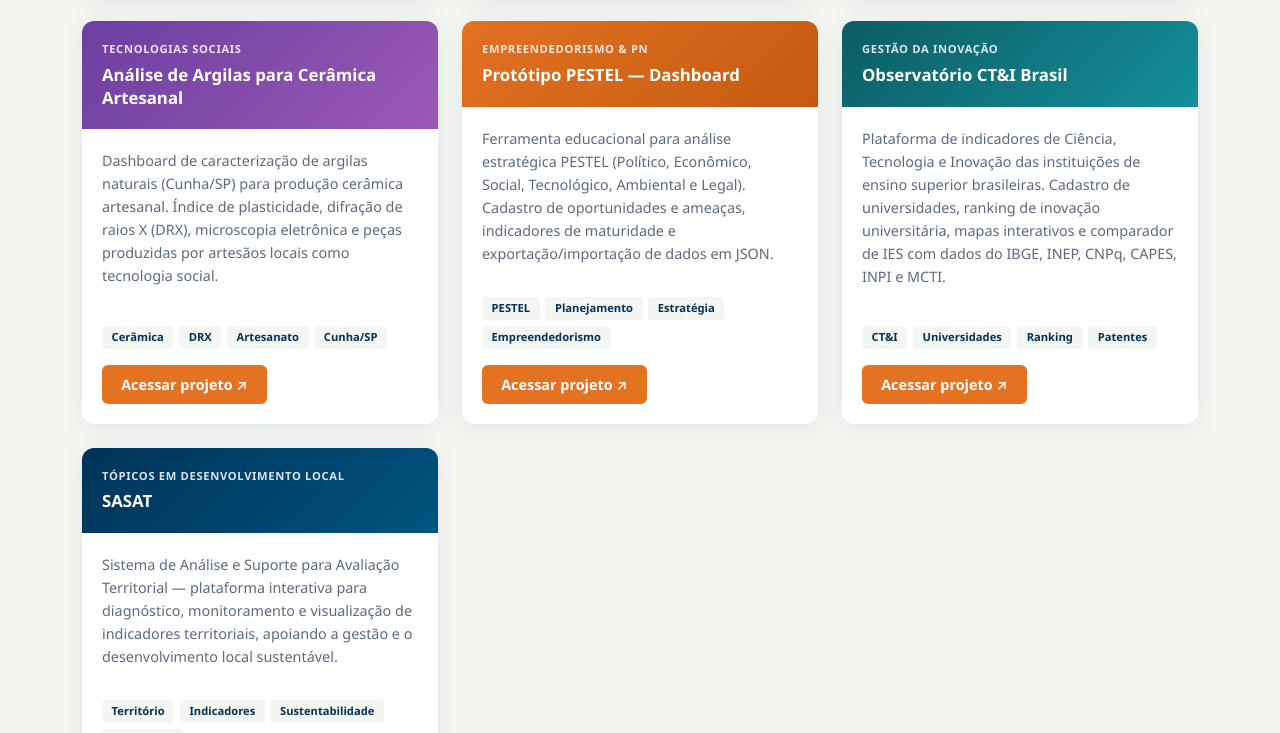
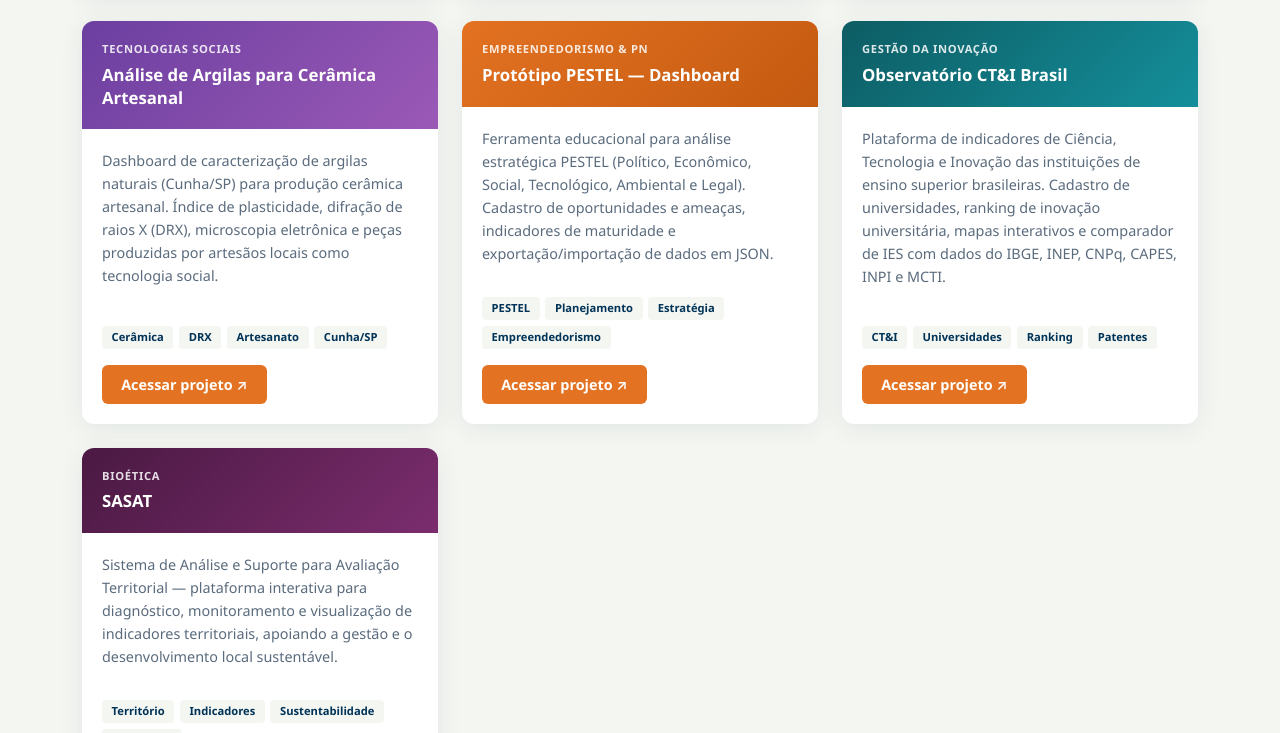
Before and after one commit to rodrigobragatere/PPGDL, a website: page index.html in a window 1280 px wide. Shown: the part 3787-4520 px from the top of the page. Drawn offline with nearby package versions, Linux system fonts and the light colour scheme.

Commit message:
ajuste card

```diff
--- a/css/styles.css
+++ b/css/styles.css
@@ -331,6 +331,10 @@ body {
   background: linear-gradient(135deg, #0d5c63, #148f9b);
 }
 
+.project-card-header.bioetica {
+  background: linear-gradient(135deg, #4a1942, #7b2d6e);
+}
+
 .project-discipline {
   font-size: 0.7rem;
   font-weight: 700;
--- a/index.html
+++ b/index.html
@@ -245,6 +245,7 @@
           <button class="filter-btn" data-filter="tecnologias">Tecnologias Sociais</button>
           <button class="filter-btn" data-filter="empreendedorismo">Empreendedorismo &amp; PN</button>
           <button class="filter-btn" data-filter="gestao">Gestão da Inovação</button>
+          <button class="filter-btn" data-filter="bioetica">Bioética</button>
         </div>
 
         <div class="row g-4" id="projectsGrid">
@@ -405,11 +406,11 @@
             </article>
           </div>
 
-          <!-- Tópicos em Desenvolvimento Local — SASAT -->
-          <div class="col-md-6 col-lg-4 project-card-col fade-in" data-discipline="topicos">
+          <!-- Bioética — SASAT -->
+          <div class="col-md-6 col-lg-4 project-card-col fade-in" data-discipline="bioetica">
             <article class="project-card">
-              <div class="project-card-header topicos">
-                <div class="project-discipline">Tópicos em Desenvolvimento Local</div>
+              <div class="project-card-header bioetica">
+                <div class="project-discipline">Bioética</div>
                 <h3>SASAT</h3>
               </div>
               <div class="project-card-body">
```
Also changed, not shown: README.md.
